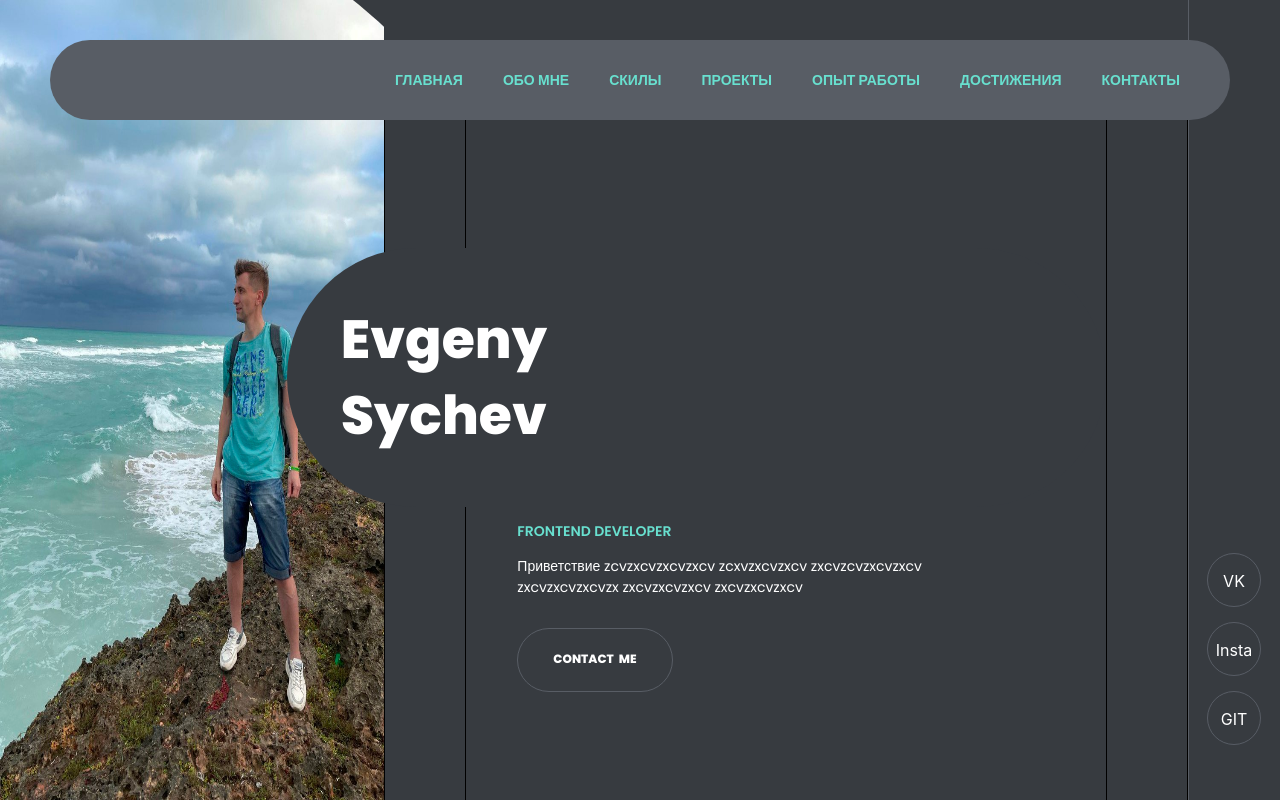
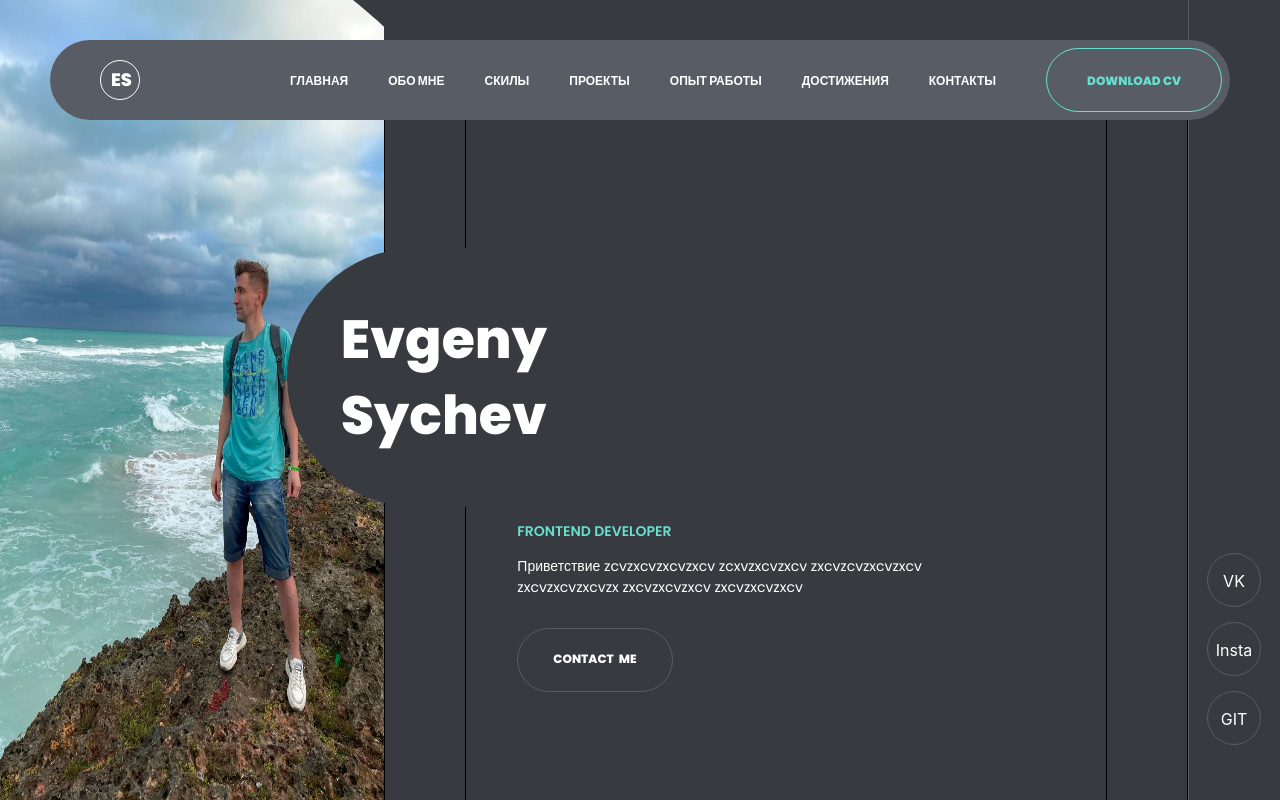
Before and after one commit to EvgenySychev/portfolio-react, a React (Create React App) app: page / in a window 1280 px wide. Shown: the top 800 px of the page. Built offline with nearby package versions, Linux system fonts and the light colour scheme.

Commit message:
Portfolio in Progress (add Logo, DownloadCV component)

```diff
--- a/src/achievements/achievement/Achievement.module.scss
+++ b/src/achievements/achievement/Achievement.module.scss
@@ -15,6 +15,7 @@
 
     .description {
       @include text($fontMain, 14px, $textColor);
+      font-weight: 400;
       line-height: 1.8;
       word-wrap: break-word;
       padding: 0;
--- a/src/header/Header.js
+++ b/src/header/Header.js
@@ -1,11 +1,17 @@
 import React from 'react'
 import style from './Header.module.scss';
-import {Nav} from "../nav/Nav";
+import {Nav} from "./nav/Nav";
+import {DownloadCV} from "./downloadCV/DownloadCV";
+import {Logo} from "./logo/Logo";
 
 export function Header() {
     return (
-        <div className={style.header}>
-            <Nav/>
-        </div>
+            <div className={style.header}>
+                <Logo/>
+                <div className={style.nav}>
+                    <Nav/>
+                    <DownloadCV/>
+                </div>
+            </div>
     );
 }
--- a/src/header/Header.module.scss
+++ b/src/header/Header.module.scss
@@ -8,14 +8,15 @@
     height: 80px;
     z-index: 100;
     background: #585d65;
-
-    -webkit-border-radius: 80px;
-
-
+    border-radius: 80px;
     display: flex;
-    justify-content: flex-end;
+    justify-content: space-between;
     align-items: center;
-
+    .nav {
+        display: flex;
+        justify-content: flex-end;
+        align-items: center;
+    }
 }
 
 @media screen and (max-width: 1280px) {
--- /dev/null
+++ b/src/header/downloadCV/DownloadCV.js
@@ -0,0 +1,14 @@
+import style from "./DownloadCV.module.scss"
+
+export const DownloadCV = () => {
+    return (
+        <div className={style.downloadCvBlock}>
+            <a>
+            <span className={style.animatedButton}>
+                <span>DOWNLOAD CV</span>
+            </span>
+                <i className={style.icon}></i>
+            </a>
+        </div>
+    )
+}
--- /dev/null
+++ b/src/header/downloadCV/DownloadCV.module.scss
@@ -0,0 +1,41 @@
+@import "../../common/styles/sass/variables";
+@import "../../common/styles/sass/mixins";
+
+.downloadCvBlock {
+
+  border: 1px solid $primaryColor;
+  border-radius: 64px;
+  padding: 0 40px;
+  position: relative;
+  overflow: hidden;
+  display: inline-block;
+  vertical-align: middle;
+  height: 64px;
+  line-height: 62px;
+  text-align: center;
+  font-weight: 800;
+  text-decoration: none;
+  text-transform: uppercase;
+  outline: none;
+  cursor: pointer;
+  float: right;
+  margin-right: 8px;
+
+    .animatedButton {
+      @include text($fontMain, 12px, $primaryColor);
+      position: relative;
+      top: -1px;
+      display: inline-block;
+      vertical-align: middle;
+      line-height: 16px;
+
+      .icon {
+        margin-left: 10px;
+        transition: 1s all cubic-bezier(.165, .85, .45, 1) 0s;
+
+        &::before {
+          content: "\f019";
+        }
+      }
+    }
+  }
--- /dev/null
+++ b/src/header/logo/Logo.js
@@ -0,0 +1,10 @@
+import style from "./Logo.module.scss"
+
+export const Logo = () => {
+
+    return (
+        <a className={style.logo}>
+            <span>ES</span>
+        </a>
+    )
+}
--- /dev/null
+++ b/src/header/logo/Logo.module.scss
@@ -0,0 +1,23 @@
+@import "../../common/styles/sass/variables";
+@import "../../common/styles/sass/mixins";
+.logo {
+  position: relative;
+  width: 40px;
+  display: flex;
+  font-size: 0;
+  line-height: 1.2;
+  align-items: center;
+  border-radius: 40px;
+  height: 40px;
+  border: 1px solid $textColor;
+    span {
+      @include text($fontMain, 18px, $textColor);
+      font-weight: 800;
+      text-decoration: none;
+      display: inline-block;
+      max-width: 130px;
+      text-align: center;
+      padding: 10px;
+      cursor: pointer;
+    }
+}
--- a/src/nav/Nav.js
+++ b/src/header/nav/Nav.js
@@ -43,6 +43,7 @@ export function Nav() {
                     </li>
                 </ul>
             </div>
+
         </div>
     );
 }
--- a/src/nav/Nav.module.scss
+++ b/src/header/nav/Nav.module.scss
@@ -1,5 +1,5 @@
-@import "../common/styles/sass/mixins";
-@import "../common/styles/sass/variables";
+@import "../../common/styles/sass/mixins";
+@import "../../common/styles/sass/variables";
 .topMenu {
     margin-right: 50px;
     float: right;
@@ -16,10 +16,9 @@
             vertical-align: top;
             position: relative;
             a {
-                @include text($fontMain, 14px, $primaryColor);
+                @include text($fontMain, 12px, $textColor);
                 text-transform: uppercase;
-                font-weight: 600;
-
+                font-weight: 800;
                 span {
                     position: relative;
                     top: -1px;
```
Also changed, not shown: src/assets/image/logo.png (added).
